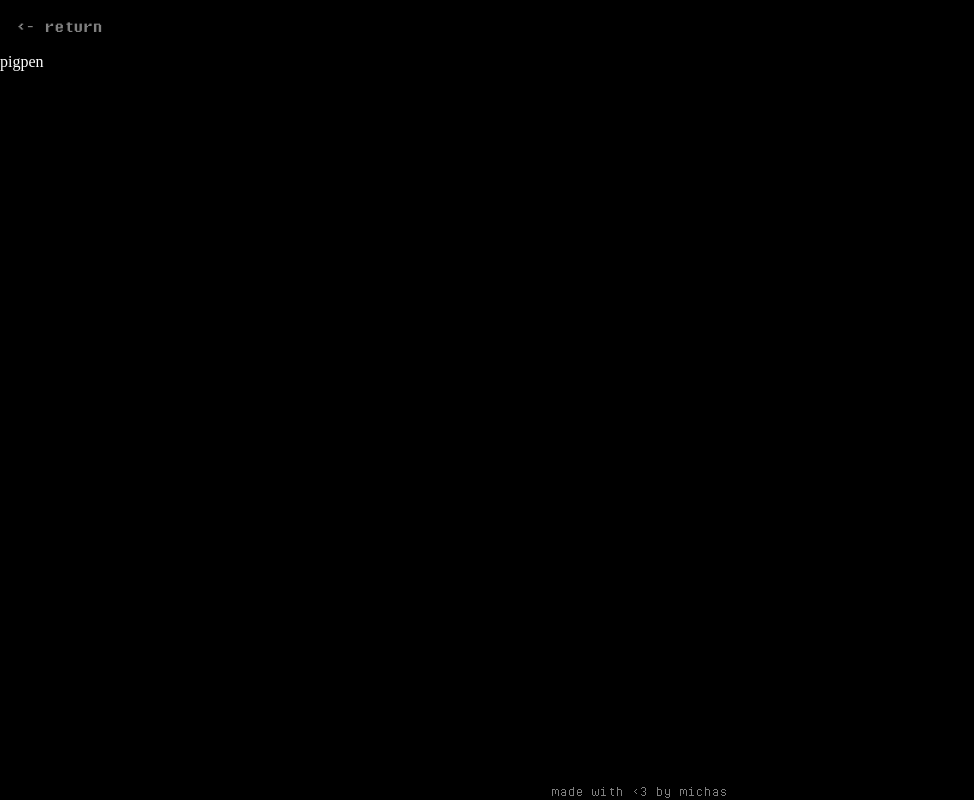
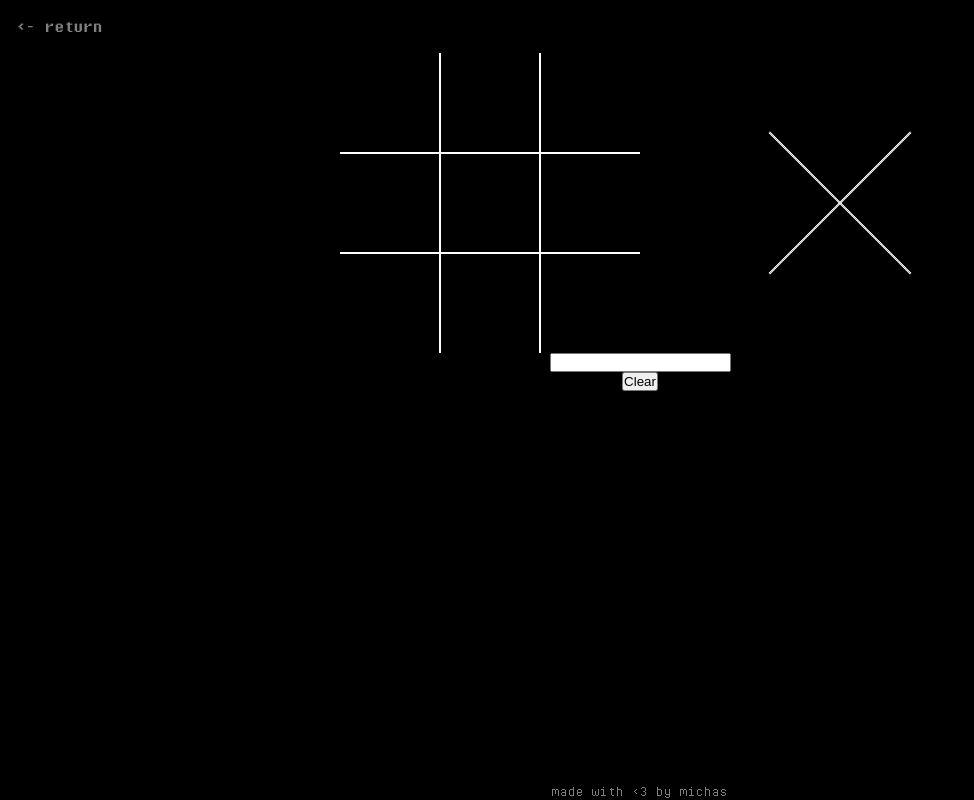
Before and after one commit to michaelcalb/10cyphr, a Next.js app: page /ez/pigpen in a window 1280 px wide. Shown: the whole page, without its empty margins (0-974 px from the left). Built offline with nearby package versions, Linux system fonts and the light colour scheme.

Commit message:
pigpen base implementation

```diff
--- /dev/null
+++ b/src/app/(ez)/ez/pigpen/page.module.css
@@ -0,0 +1,59 @@
+.main {
+    display: flex;
+    flex-direction: column;
+    align-items: center;
+    justify-content: center;
+}
+
+.pigpen {
+    display: flex;
+    align-items: center;
+    justify-content: center;
+    gap: 100px;
+}
+
+.btn {
+    background: transparent;
+    cursor: pointer;
+}
+
+.btn:hover {
+    background: rgba(255, 255, 255, 0.1);
+}
+
+.tictactoe {
+    display: grid;
+    grid-template-columns: repeat(3, 1fr);
+    width: fit-content;
+}
+
+.tictactoe > *, .x > * {
+    border: 1px solid rgb(255, 255, 255);
+    width: 100px;
+    aspect-ratio: 1 / 1;
+}
+
+.x {
+    display: grid;
+    grid-template-columns: repeat(2, 1fr);
+    width: fit-content;
+    transform: rotate(45deg);
+}
+
+/* CELL BORDER CORRECTIONS */
+
+.tttCell0, .tttCell1, .tttCell2, .xCell0, .xCell1 {
+    border-top: none;
+}
+
+.tttCell0, .tttCell3, .tttCell6, .xCell0, .xCell2 {
+    border-left: none;
+}
+
+.tttCell2, .tttCell5, .tttCell8, .xCell1, .xCell3 {
+    border-right: none;
+}
+
+.tttCell6, .tttCell7, .tttCell8, .xCell2, .xCell3 {
+    border-bottom: none;
+}
--- a/src/app/(ez)/ez/pigpen/page.tsx
+++ b/src/app/(ez)/ez/pigpen/page.tsx
@@ -1,5 +1,47 @@
+'use client'
+
+import clsx from 'clsx'
+import styles from './page.module.css'
+import { useState } from 'react'
+
+const tictactoeChars = [
+    'abcdefghi', 'jklmnopqr'
+]
+const tictactoeLength = tictactoeChars[0].length
+
+const xChars = [
+    'sutv', 'wyxz'
+]
+const xLength = xChars[0].length
+
 export default function Pigpen() {
+    const [output, setOutput] = useState('')
+
+    const handleClick = (char: string) => {
+        setOutput(prev => prev + char)
+    }
+
+    const handleDoubleClick = (char: string) => {
+        setOutput(prev => prev.slice(0, -2))
+        setOutput(prev => prev + char)
+    }
+
     return (
-        <>pigpen</>
+        <main className={styles.main}>
+            <div className={styles.pigpen}>
+                <div className={styles.tictactoe}>
+                    {tictactoeChars[0].split('').map((char, i) => (
+                        <button key={i} className={clsx(styles.btn, styles[`tttCell${i}`])} onClick={() => handleClick(char)} onDoubleClick={() => handleDoubleClick(tictactoeChars[1][i])}></button>
+                    ))}
+                </div>
+                <div className={styles.x}>
+                    {xChars[0].split('').map((char, i) => (
+                        <button key={i} className={clsx(styles.btn, styles[`xCell${i}`])} onClick={() => handleClick(char)} onDoubleClick={() => handleDoubleClick(xChars[1][i])}></button>
+                    ))}
+                </div>
+            </div>
+            <input type="text" value={output} readOnly />
+            <button onClick={() => setOutput('')}>Clear</button>
+        </main>
     )
 }
--- a/src/app/(ez)/layout.tsx
+++ b/src/app/(ez)/layout.tsx
@@ -8,7 +8,7 @@ export default function EzLayout({
     return (
         <>
             <EzHeader />
-            <main>{children}</main>
+            {children}
         </>
     )
 }
```
Also changed, not shown: src/app/globals.css (line endings or trailing spaces).
